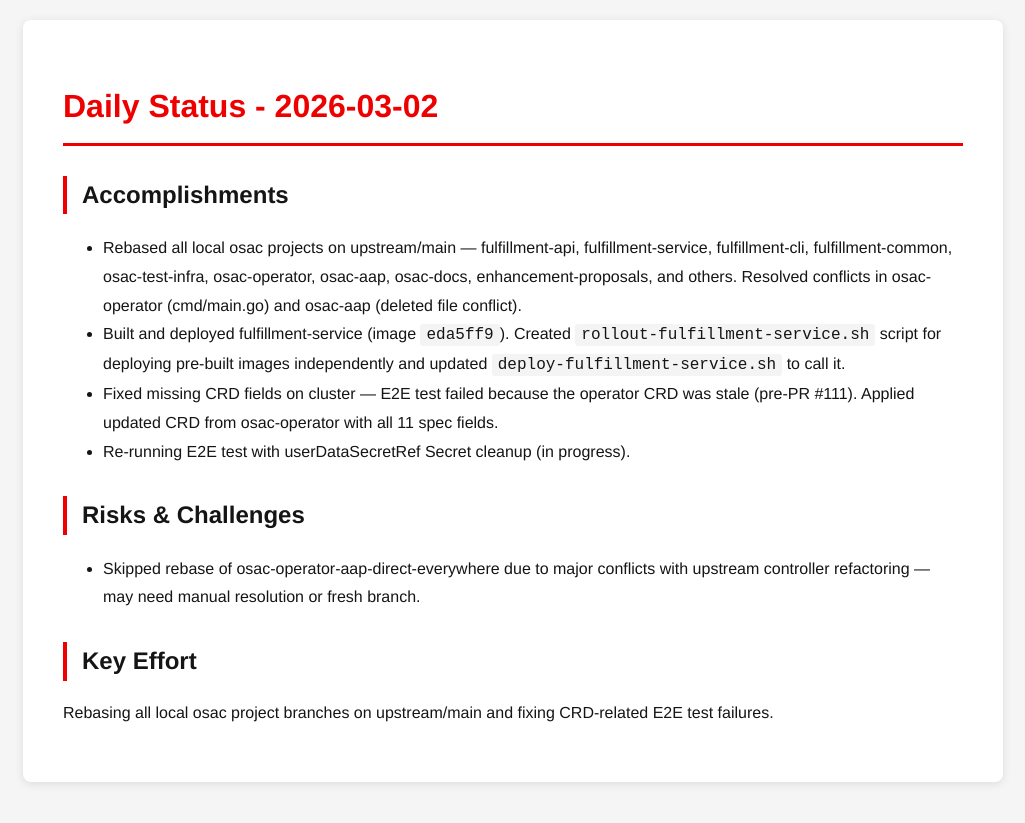
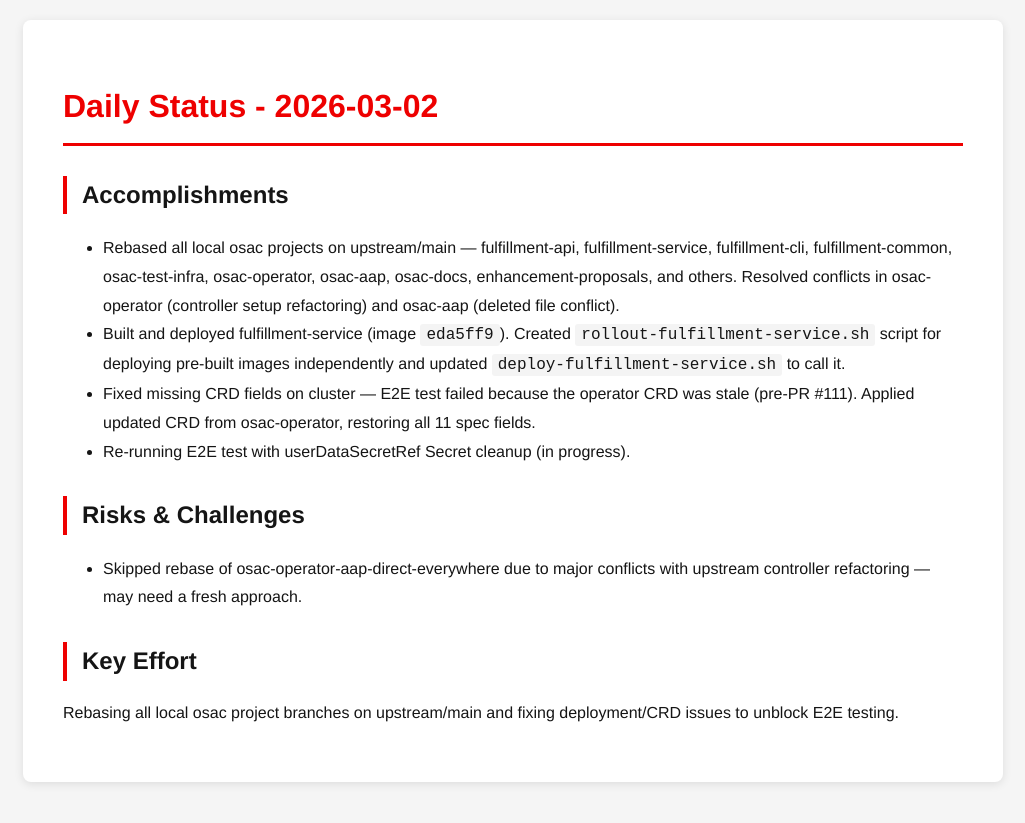
Before and after one commit to tzvatot/daily-status, a Jekyll site: the page built from 2026-03-02.md, in a window 1280 px wide. Shown: the top 823 px of the page, without its empty margins (127-1152 px from the left). Built offline with Jekyll 4.4.1, drawn with Linux system fonts in a browser that asks for light colours.

Commit message:
Daily status update - 2026-03-02

```diff
--- a/2026-03-02.md
+++ b/2026-03-02.md
@@ -7,13 +7,13 @@
 # Daily Status - 2026-03-02
 
 ## Accomplishments
-- Rebased all local osac projects on upstream/main — fulfillment-api, fulfillment-service, fulfillment-cli, fulfillment-common, osac-test-infra, osac-operator, osac-aap, osac-docs, enhancement-proposals, and others. Resolved conflicts in osac-operator (cmd/main.go) and osac-aap (deleted file conflict).
+- Rebased all local osac projects on upstream/main — fulfillment-api, fulfillment-service, fulfillment-cli, fulfillment-common, osac-test-infra, osac-operator, osac-aap, osac-docs, enhancement-proposals, and others. Resolved conflicts in osac-operator (controller setup refactoring) and osac-aap (deleted file conflict).
 - Built and deployed fulfillment-service (image `eda5ff9`). Created `rollout-fulfillment-service.sh` script for deploying pre-built images independently and updated `deploy-fulfillment-service.sh` to call it.
-- Fixed missing CRD fields on cluster — E2E test failed because the operator CRD was stale (pre-PR #111). Applied updated CRD from osac-operator with all 11 spec fields.
+- Fixed missing CRD fields on cluster — E2E test failed because the operator CRD was stale (pre-PR #111). Applied updated CRD from osac-operator, restoring all 11 spec fields.
 - Re-running E2E test with userDataSecretRef Secret cleanup (in progress).
 
 ## Risks & Challenges
-- Skipped rebase of osac-operator-aap-direct-everywhere due to major conflicts with upstream controller refactoring — may need manual resolution or fresh branch.
+- Skipped rebase of osac-operator-aap-direct-everywhere due to major conflicts with upstream controller refactoring — may need a fresh approach.
 
 ## Key Effort
-Rebasing all local osac project branches on upstream/main and fixing CRD-related E2E test failures.
+Rebasing all local osac project branches on upstream/main and fixing deployment/CRD issues to unblock E2E testing.
```
